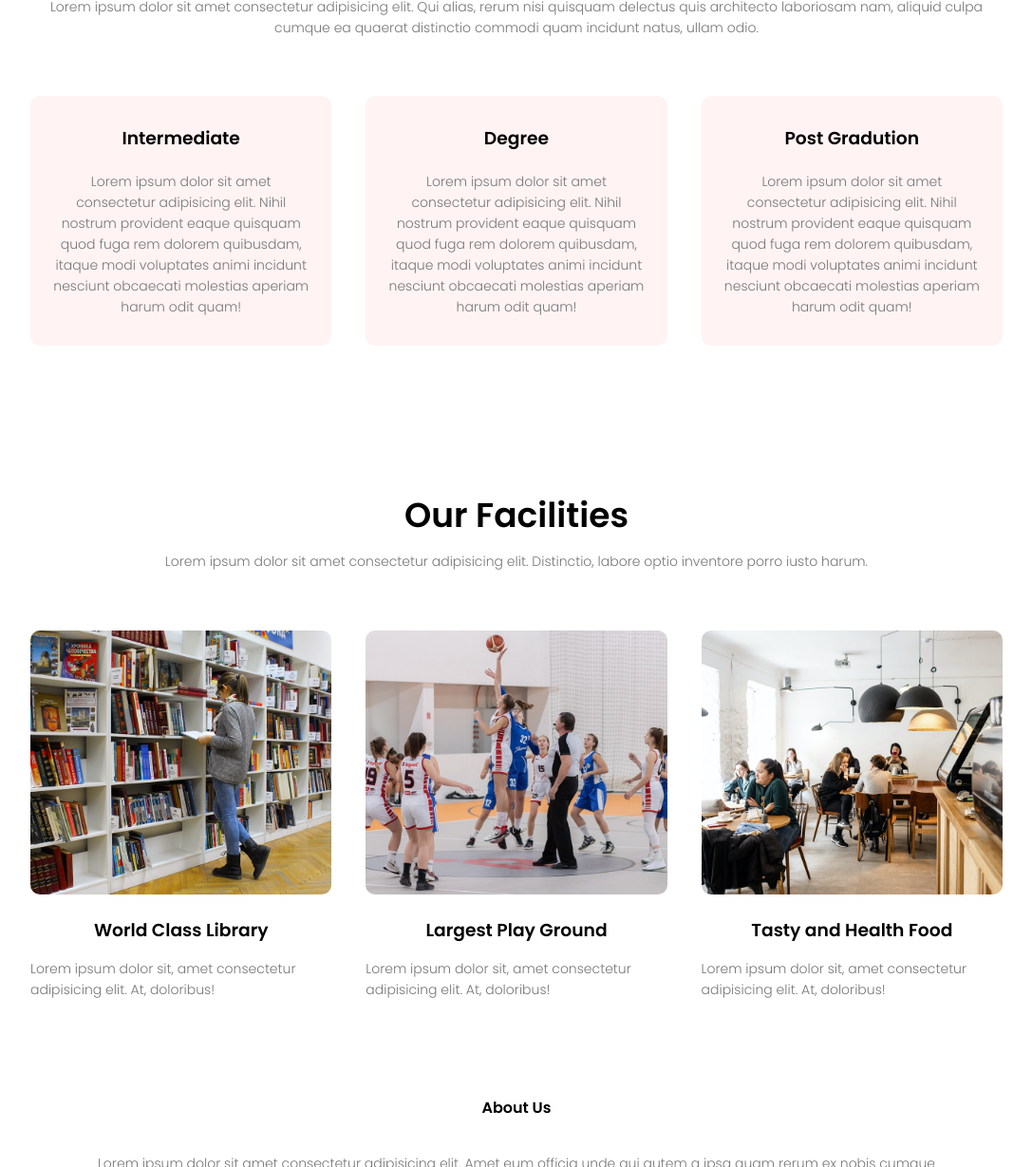
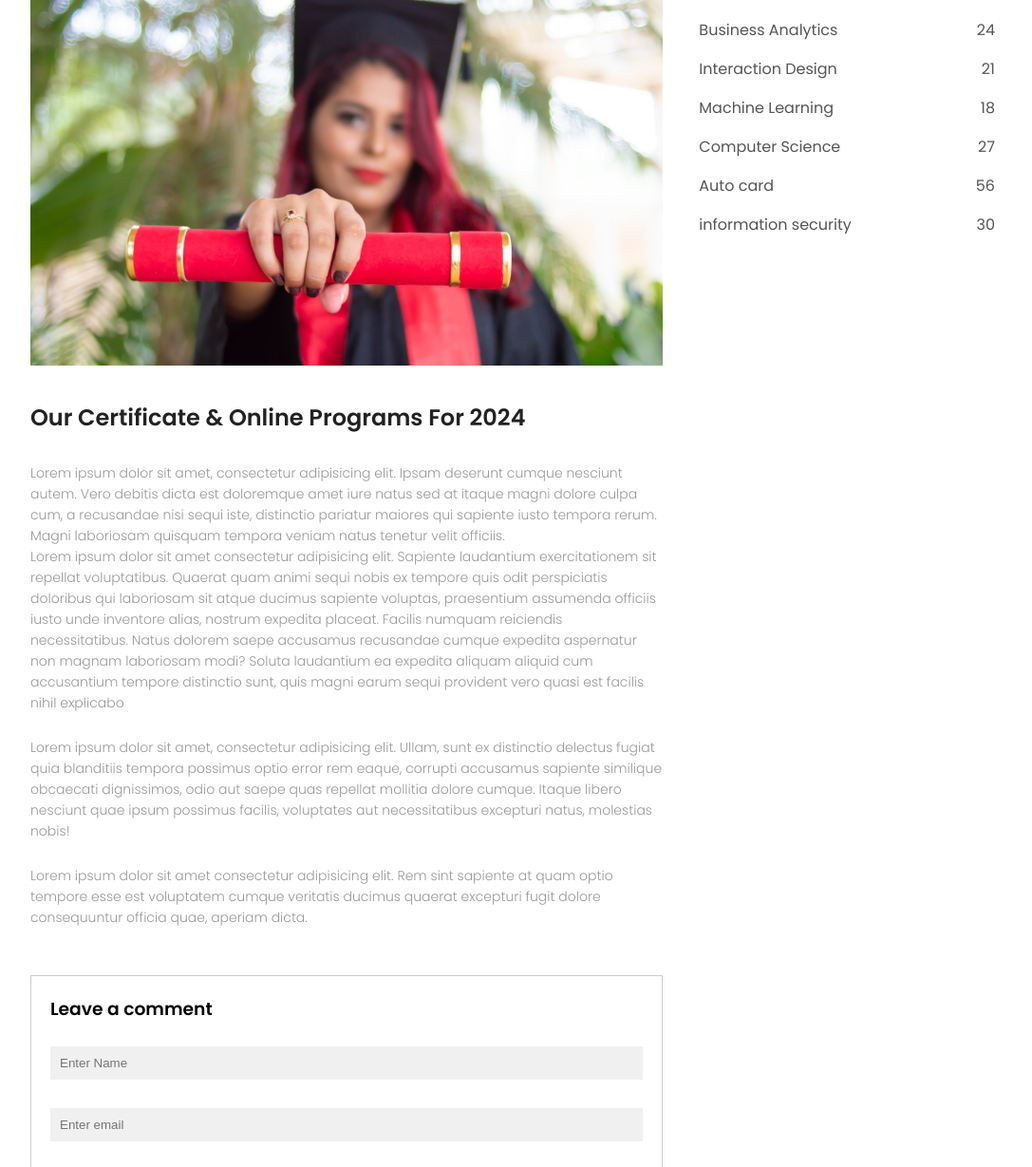
Before and after one commit to muizkhalifa/university, a plain HTML site: page Blog.html in a window 1280 px wide. Shown: the part 569-1798 px from the top of the page at 95% size, without its empty margins (96-1183 px from the left). Drawn offline with Linux system fonts and the light colour scheme.

Commit message:
Blog commit

```diff
--- a/Blog.html
+++ b/Blog.html
@@ -26,80 +26,69 @@
         </div>
         <i class="fa fa-bars" onclick="showmenu()"></i>
       </nav>
-      <h1>Our Courses</h1>
-    </section>
-    <!-- course -->
-    <section class="course">
-      <h1>Courses We Offer</h1>
-      <p>
-        Lorem ipsum dolor sit amet consectetur adipisicing elit. Qui alias,
-        rerum nisi quisquam delectus quis architecto laboriosam nam, aliquid
-        culpa cumque ea quaerat distinctio commodi quam incidunt natus, ullam
-        odio.
-      </p>
-      <div class="row">
-        <div class="course-col">
-          <h3>Intermediate</h3>
-          <p>
-            Lorem ipsum dolor sit amet consectetur adipisicing elit. Nihil
-            nostrum provident eaque quisquam quod fuga rem dolorem quibusdam,
-            itaque modi voluptates animi incidunt nesciunt obcaecati molestias
-            aperiam harum odit quam!
-          </p>
-        </div>
-        <div class="course-col">
-          <h3>Degree</h3>
-          <p>
-            Lorem ipsum dolor sit amet consectetur adipisicing elit. Nihil
-            nostrum provident eaque quisquam quod fuga rem dolorem quibusdam,
-            itaque modi voluptates animi incidunt nesciunt obcaecati molestias
-            aperiam harum odit quam!
-          </p>
-        </div>
-        <div class="course-col">
-          <h3>Post Gradution</h3>
-          <p>
-            Lorem ipsum dolor sit amet consectetur adipisicing elit. Nihil
-            nostrum provident eaque quisquam quod fuga rem dolorem quibusdam,
-            itaque modi voluptates animi incidunt nesciunt obcaecati molestias
-            aperiam harum odit quam!
-          </p>
-        </div>
-      </div>
+      <h1>Our Certificate & Online Programs For 2024</h1>
     </section>
 
-    <!-- facilities -->
-    <section class="facilities">
-      <h1>Our Facilities</h1>
-      <p>
-        Lorem ipsum dolor sit amet consectetur adipisicing elit. Distinctio,
-        labore optio inventore porro iusto harum.
-      </p>
+    <!-- blog page content -->
 
+    <section class="blog-content">
       <div class="row">
-        <div class="facilities-col">
-          <img src="image/library.png" alt="" />
-          <h3>World Class Library</h3>
+        <div class="blog-left">
+          <img src="image/certificate.jpg" alt="" />
+          <h2>Our Certificate & Online Programs For 2024</h2>
           <p>
-            Lorem ipsum dolor sit, amet consectetur adipisicing elit. At,
-            doloribus!
+            Lorem ipsum dolor sit amet, consectetur adipisicing elit. Ipsam
+            deserunt cumque nesciunt autem. Vero debitis dicta est doloremque
+            amet iure natus sed at itaque magni dolore culpa cum, a recusandae
+            nisi sequi iste, distinctio pariatur maiores qui sapiente iusto
+            tempora rerum. Magni laboriosam quisquam tempora veniam natus
+            tenetur velit officiis.
+            <br>
+            <p>Lorem ipsum dolor sit amet consectetur adipisicing elit. Sapiente laudantium exercitationem sit repellat voluptatibus. Quaerat quam animi sequi nobis ex tempore quis odit perspiciatis doloribus qui laboriosam sit atque ducimus sapiente voluptas, praesentium assumenda officiis iusto unde inventore alias, nostrum expedita placeat. Facilis numquam reiciendis necessitatibus. Natus dolorem saepe accusamus recusandae cumque expedita aspernatur non magnam laboriosam modi? Soluta laudantium ea expedita aliquam aliquid cum accusantium tempore distinctio sunt, quis magni earum sequi provident vero quasi est facilis nihil explicabo</p>
+            <br>
+            <p>Lorem ipsum dolor sit amet, consectetur adipisicing elit. Ullam, sunt ex distinctio delectus fugiat quia blanditiis tempora possimus optio error rem eaque, corrupti accusamus sapiente similique obcaecati dignissimos, odio aut saepe quas repellat mollitia dolore cumque. Itaque libero nesciunt quae ipsum possimus facilis, voluptates aut necessitatibus excepturi natus, molestias nobis!</p>
           </p>
+          <br>
+          <p>
+            Lorem ipsum dolor sit amet consectetur adipisicing elit. Rem sint sapiente at quam optio tempore esse est voluptatem cumque veritatis ducimus quaerat excepturi fugit dolore consequuntur officia quae, aperiam dicta.
+          </p>
+          <div class="comment-box">
+            <h3>Leave a comment</h3>
+            <form class="comment-form">
+              <input type="text" placeholder="Enter Name">
+              <input type="email" placeholder="Enter email">
+              <textarea rows="5" placeholder="Your comment"></textarea>
+              <button type="submit" class="hero-btn red-btn">POST COMMENT</button>
+
+            </form>
+          </div>
         </div>
-        <div class="facilities-col">
-          <img src="image/basketball.png" alt="" />
-          <h3>Largest Play Ground</h3>
-          <p>
-            Lorem ipsum dolor sit, amet consectetur adipisicing elit. At,
-            doloribus!
-          </p>
-        </div>
-        <div class="facilities-col">
-          <img src="image/cafeteria.png" alt="" />
-          <h3>Tasty and Health Food</h3>
-          <p>
-            Lorem ipsum dolor sit, amet consectetur adipisicing elit. At,
-            doloribus!
-          </p>
+        <div class="blog-right">
+          <h3>Post Categories</h3>
+          <div>
+            <span>Business Analytics</span>
+            <span>24</span>
+          </div>
+          <div>
+            <span>Interaction Design</span>
+            <span>21</span>
+          </div>
+          <div>
+            <span>Machine Learning</span>
+            <span>18</span>
+          </div>
+          <div>
+            <span>Computer Science</span>
+            <span>27</span>
+          </div>
+          <div>
+            <span>Auto card</span>
+            <span>56</span>
+          </div>
+          <div>
+            <span>information security</span>
+            <span>30</span>
+          </div>
         </div>
       </div>
     </section>
--- a/style.css
+++ b/style.css
@@ -381,3 +381,71 @@ h3 {
 .red-btn:hover {
   color: #fff;
 }
+
+/* blog-content */
+
+.blog-content {
+  width: 80%;
+  margin: auto;
+  padding: 60px 0;
+  font-family: "Poppins";
+}
+.blog-left {
+  flex-basis: 65%;
+}
+.blog-left img {
+  width: 100%;
+}
+.blog-left h2 {
+  color: #222;
+  font-weight: 600;
+  margin: 30px 0;
+}
+.blog-left p {
+  color: #999;
+  padding: 0;
+}
+.blog-right {
+  flex-basis: 32%;
+}
+.blog-right h3 {
+  background: #f44336;
+  color: #fff;
+  padding: 7px 0;
+  font-size: 16px;
+  margin-bottom: 20px;
+}
+.blog-right div {
+  display: flex;
+  align-items: center;
+  justify-content: space-between;
+  color: #555;
+  padding: 8px;
+  box-sizing: border-box;
+}
+.comment-box {
+  border: 1px solid #ccc;
+  margin: 50px 0;
+  padding: 10px 20px;
+}
+.comment-box h3 {
+  text-align: left;
+}
+.comment-form input,
+.comment-form textarea {
+  width: 100%;
+  padding: 10px;
+  margin: 15px 0;
+  box-sizing: border-box;
+  border: none;
+  outline: none;
+  background: #f0f0f0;
+}
+.comment-form button {
+  margin: 10px 0;
+}
+@media (max-width: 700px) {
+  .sub-header h1 {
+    font-size: 24px;
+  }
+}
```
